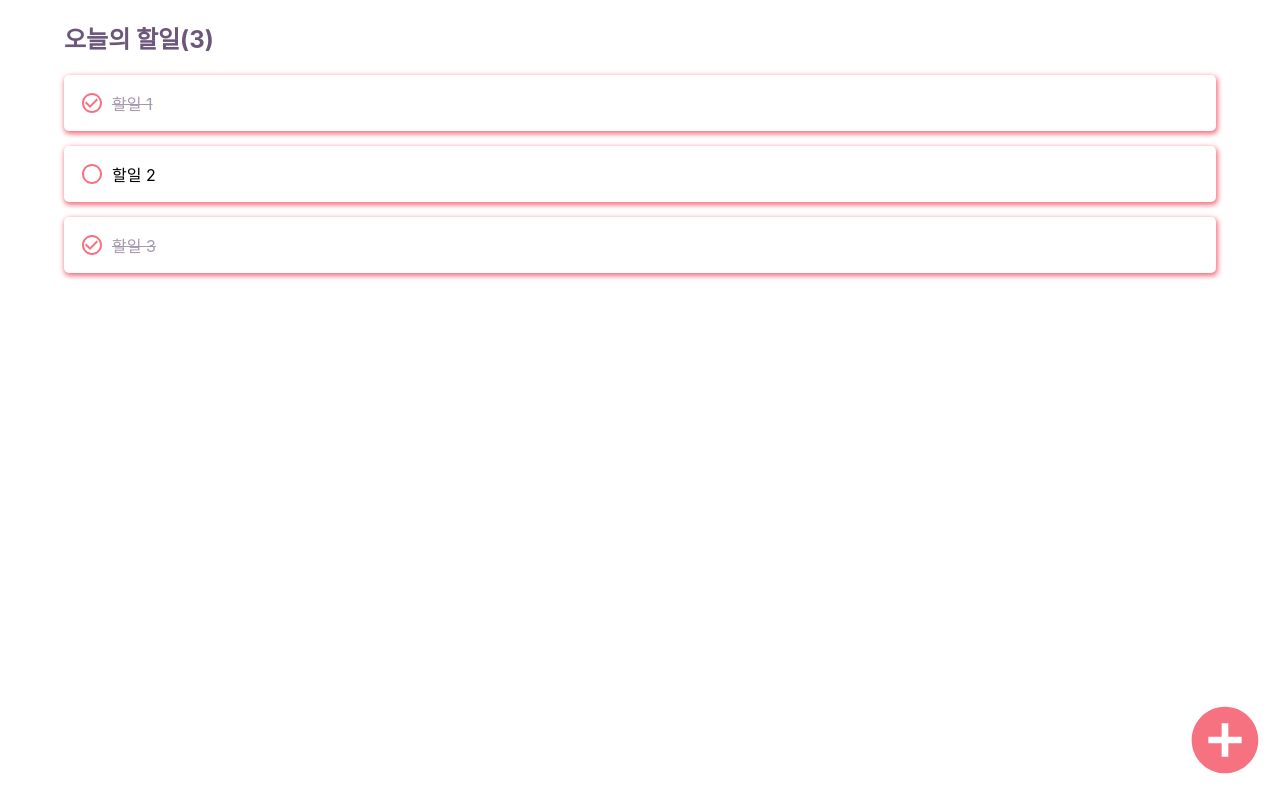
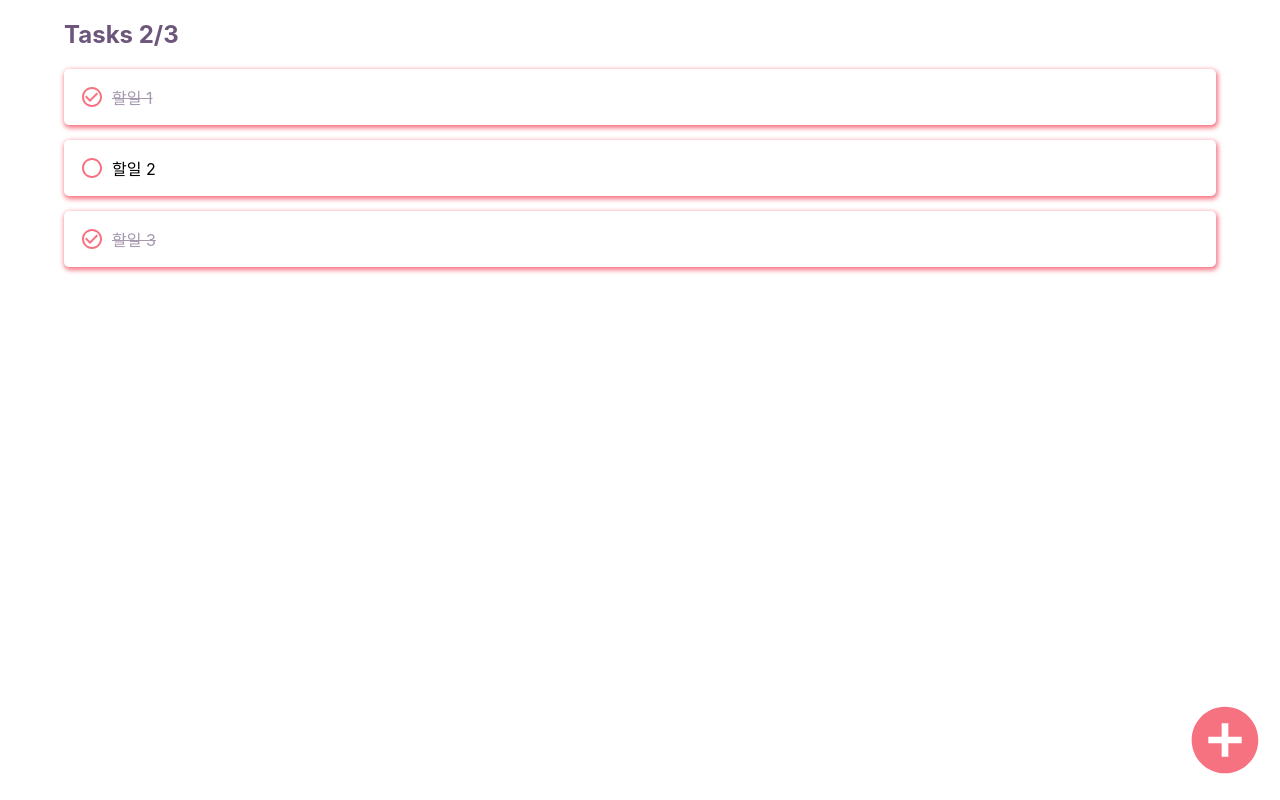
Before and after one commit to ssunip/todolist-react, a React (Create React App) app: page / in a window 1280 px wide. Built offline with nearby package versions, Linux system fonts and the light colour scheme.

Commit message:
todo 완료 표시 기능 추가

```diff
--- a/src/App.js
+++ b/src/App.js
@@ -1,4 +1,4 @@
-import React, { useState } from "react";
+import React, { useEffect, useState } from "react";
 import "./App.css";
 import Template from "./components/Template";
 import TodoList from "./components/TodoList";
@@ -8,6 +8,7 @@ import TodoInsert from "./components/TodoInsert";
 let nextId = 4;
 
 const App = () => {
+  const [completeNumber, setCompleteNumber] = useState(2); // -> 초기값이 2인 이유는, 아래 todos 배열에서 checked인 객체가 2개로 시작하기 때문.
   const [selectedTodo, setSelectedTodo] = useState(null);
   const [insertToggle, setInsertToggle] = useState(false);
   const [todos, setTodos] = useState([
@@ -27,6 +28,18 @@ const App = () => {
       checked: true,
     },
   ]);
+
+  useEffect(() => {
+    //setCompleteNumber(() => todos.filter((todo) => todo.checked).length); // -> filter를 사용하는 법
+    setCompleteNumber(
+      () => todos.reduce((acc, cur) => (cur.checked ? (acc += 1) : acc), 0) // -> reduce를 사용하는 법. acc: 0부터 시작하는 누적값, cur: 현재 인덱스
+    );
+    // console.log(22) // -> 이 useEffect가 실행되는지 확인하고 싶을때 콘솔창에 찍어보기
+  }, [todos]); // -> [](defendency)가 랜더될때, 변할때마다 useEffect가 실행
+
+  // useEffect(() => { // -> completeNumber가 변하고 있는지 콘솔창에 찍어보고싶을 때 사용
+  //   console.log(completeNumber);
+  // }, [completeNumber]);
 
   const onInsertToggle = () => {
     if (selectedTodo) {
@@ -74,7 +87,7 @@ const App = () => {
   };
 
   return (
-    <Template todoLength={todos.length}>
+    <Template todoLength={todos.length} completeNumber={completeNumber}>
       <TodoList
         todos={todos}
         onCheckToggle={onCheckToggle}
--- a/src/components/Template.js
+++ b/src/components/Template.js
@@ -1,10 +1,12 @@
 import React from "react";
 import "./Template.css";
 
-const Template = ({ children, todoLength }) => {
+const Template = ({ children, todoLength, completeNumber }) => {
   return (
     <div className="Template">
-      <div className="title">오늘의 할일({todoLength})</div>
+      <div className="title">
+        Tasks {completeNumber}/{todoLength}
+      </div>
       <div>{children}</div>
     </div>
   );
```
